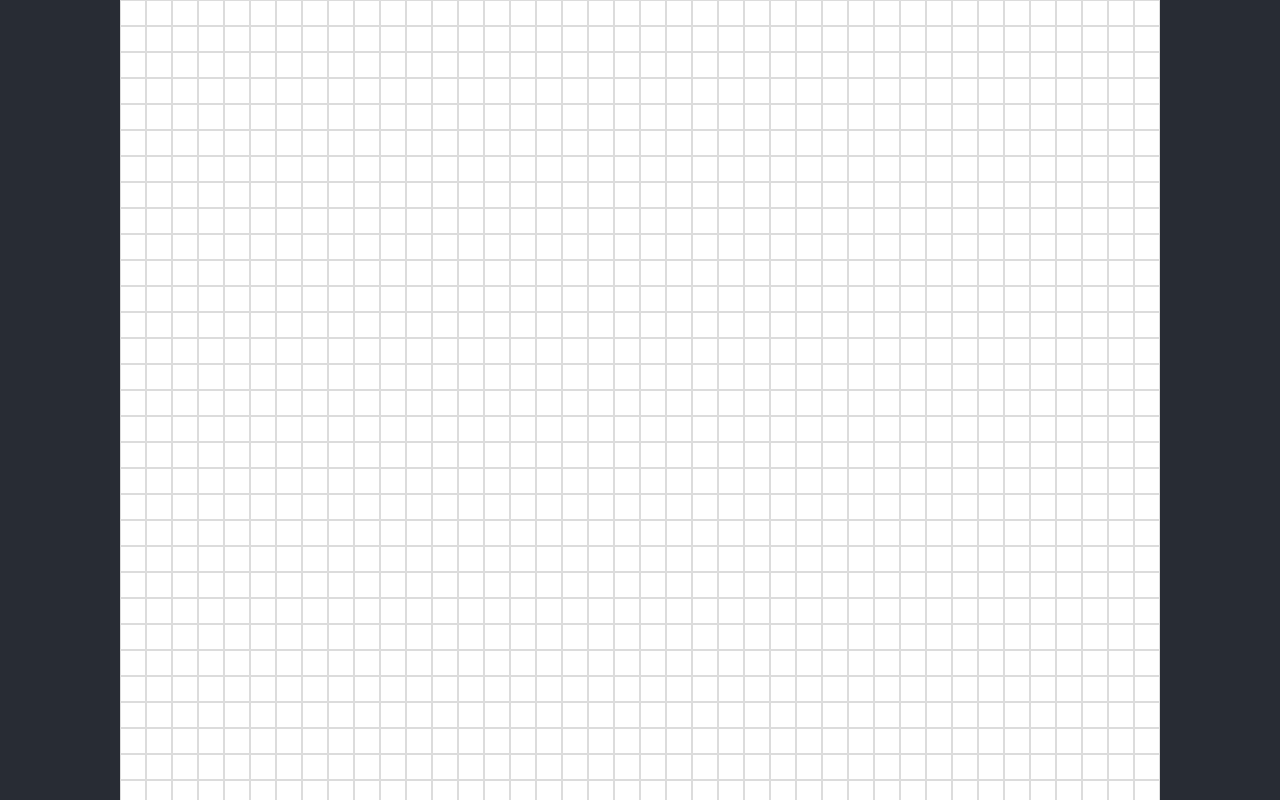
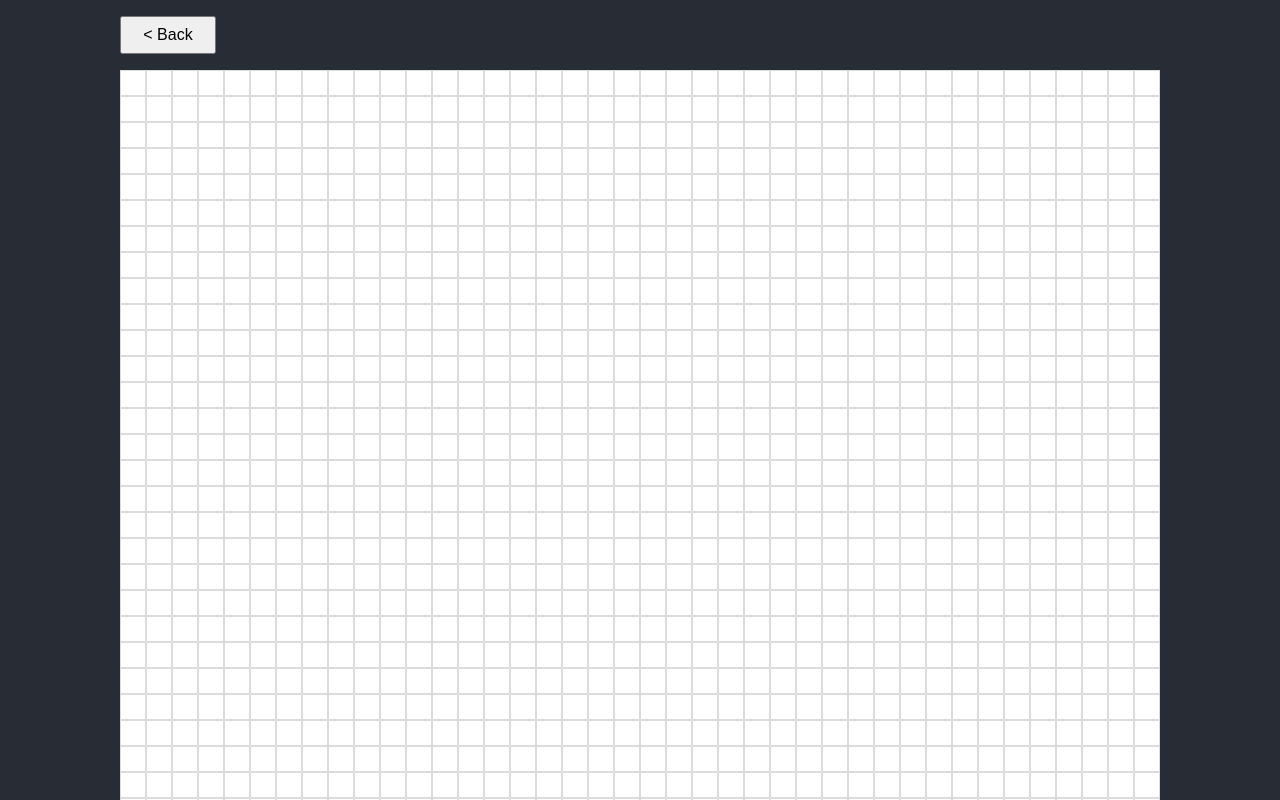
Before and after one commit to spoge/game-of-life, a React (Create React App) app: page / in a window 1280 px wide. Shown: the top 800 px of the page. Built offline with nearby package versions, Linux system fonts and the light colour scheme.

Commit message:
Add back button

```diff
--- a/src/App.css
+++ b/src/App.css
@@ -1,4 +1,4 @@
-.App {
+.app {
   text-align: center;
   background-color: #282c34;
   min-height: 100vh;
@@ -9,6 +9,14 @@
   /*font-size: calc(6px + 2vmin);*/
   font-size: 16px;
   color: white;
+}
+
+.back-button {
+  padding: 0.5em;
+  margin: 1em 0;
+  font-size: 16px;
+  width: 6em;
+  align-self: flex-start;
 }
 
 .game {
--- a/src/App.tsx
+++ b/src/App.tsx
@@ -4,7 +4,7 @@ import Game from "./Game";
 
 const App: React.FC = () => {
   return (
-    <div className="App">
+    <div className="app">
       <Game width={40} height={40} />
     </div>
   );
--- a/src/Game.tsx
+++ b/src/Game.tsx
@@ -49,6 +49,12 @@ const Game: React.FC<Props> = ({ width, height }) => {
 
   return (
     <div className="game">
+      <button
+        className="back-button"
+        onClick={() => window.location.replace("")}
+      >
+        {"< Back"}
+      </button>
       <GameBoard
         generation={generation}
         cells={cells}
```
